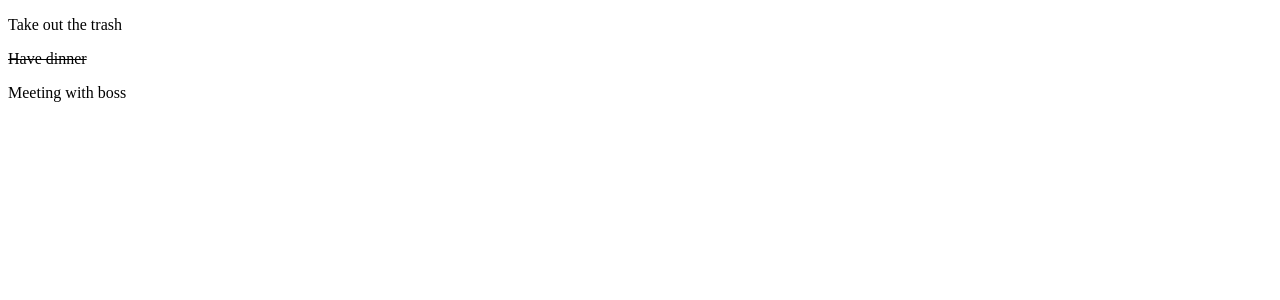
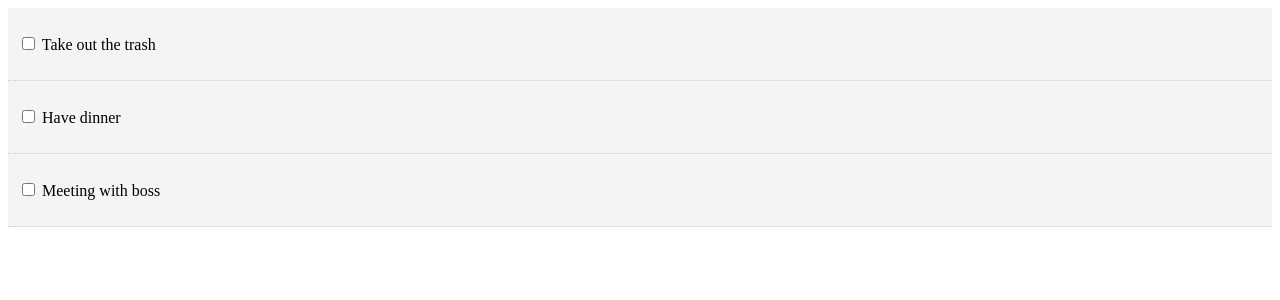
Before and after one commit to dghazi12/React_ToDoList, a React (Create React App) app in the folder reacttodolist/: page / in a window 1280 px wide. Shown: the top 300 px of the page. Built offline with nearby package versions, Linux system fonts and the light colour scheme.

Commit message:
completed the checkbox for tasks

```diff
--- a/reacttodolist/src/App.js
+++ b/reacttodolist/src/App.js
@@ -13,21 +13,30 @@
       {
         id: 2,
         title: 'Have dinner',
-        completed: true
+        completed: false
       },
       {
-        id: 1,
+        id: 3,
         title: 'Meeting with boss',
         completed: false
       },
     ]
   }
 
+  markComplete = (id) => {
+    this.setState( {todos: this.state.todos.map(todo => {
+      if(todo.id === id){
+        todo.completed = !todo.completed
+      }
+      return todo;
+    }) } )
+  }
+
   render() {
     console.log(this.state.todos)
     return (
       <div className="App">
-        <Todos todos={this.state.todos} />
+        <Todos todos={this.state.todos} markComplete={this.markComplete} />
     </div>
     )
   }
--- a/reacttodolist/src/components/TodoItem.js
+++ b/reacttodolist/src/components/TodoItem.js
@@ -3,20 +3,23 @@
 
 export class TodoItem extends Component {
     getStyle = () => {
-       if(this.props.todo.completed){
-           return {
-               textDecoration: 'line-through'
-           }
-       }else{
-           return{
-               textDecoration: 'none'
-           }
+       return {
+           backgroundColor: '#f4f4f4',
+           padding: '10px',
+           borderBottom: '1px #ccc dotted',
+           textDecoration: this.props.todo.completed ?
+           'line-through' : 'none'
        }
     }
+
     render() {
+        const {id,title} = this.props.todo
         return (
             <div style={this.getStyle()}>
-                <p> { this.props.todo.title } </p>
+                <p>
+                    <input type="checkbox" onChange={this.props.markComplete.bind
+                    (this, id)} /> { ' ' }
+                    { title } </p>
             </div>
         )
     }
@@ -24,11 +27,7 @@
 
 //PropTypes
 TodoItem.propTypes = {
-    todos: PropTypes.array.isRequired
-}
-
-const itemStyle = {
-    backgroundColor: '#f4f4f4'
+    todo: PropTypes.object.isRequired
 }
 
 export default TodoItem
--- a/reacttodolist/src/components/Todos.js
+++ b/reacttodolist/src/components/Todos.js
@@ -5,7 +5,7 @@
 class Todos extends Component {
   render() {
     return this.props.todos.map((todo) => (
-    <TodoItem key={todo.id} todo = {todo} />
+    <TodoItem key={todo.id} todo = {todo} markComplete={this.props.markComplete}/>
     ))
   }
 }
```
